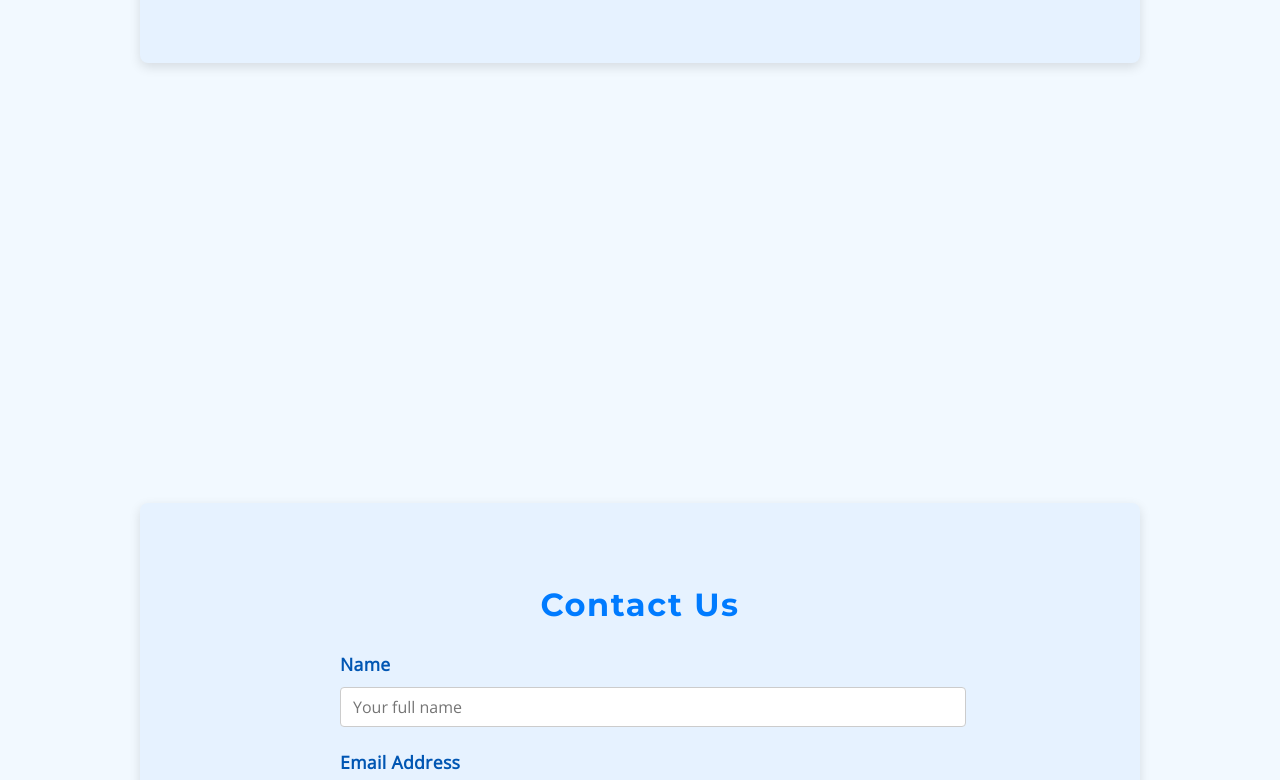
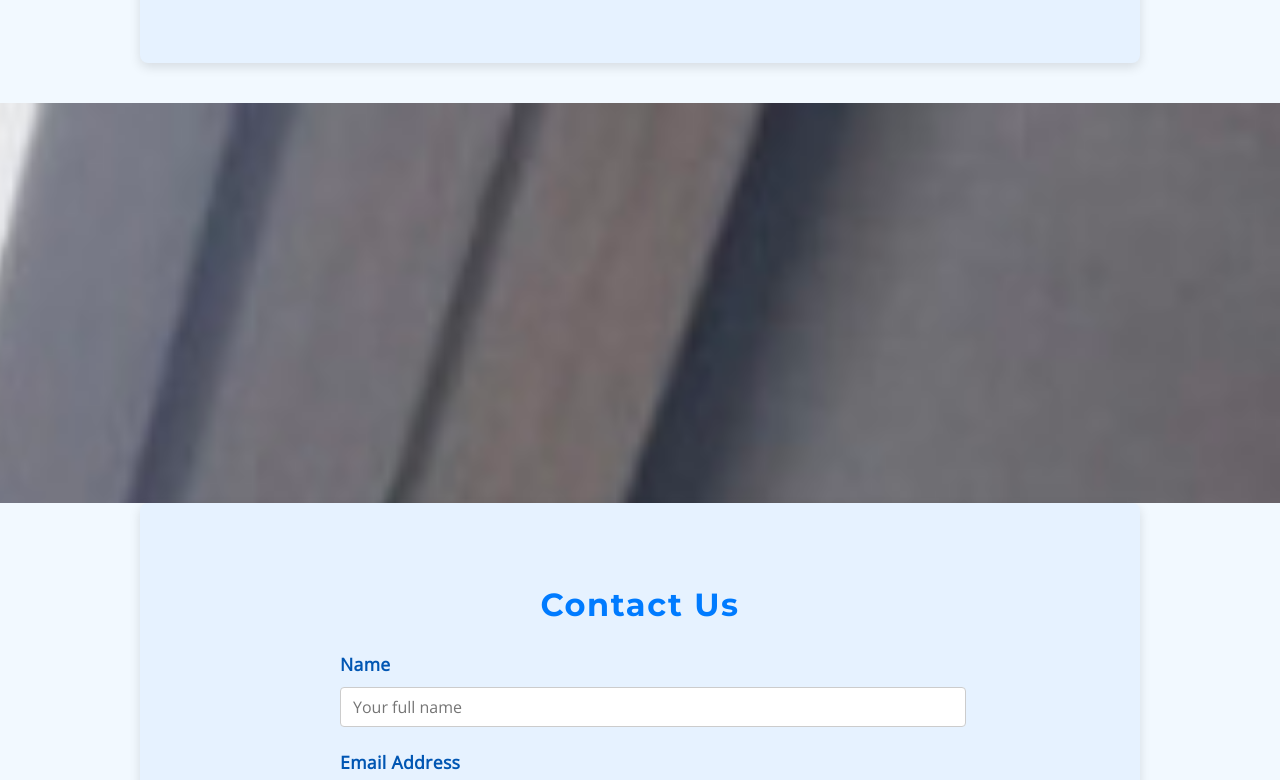
Before and after one commit to rndservicing/website-backend, a plain HTML site: page frontend/index.html in a window 1280 px wide. Shown: the part 1574-2354 px from the top of the page. Drawn offline with nearby package versions, Linux system fonts and the light colour scheme.

Commit message:
Update index.html

```diff
--- a/frontend/index.html
+++ b/frontend/index.html
@@ -89,9 +89,9 @@
       height: 100%;
     }
     .slide img {
-      width: 10%;
-      height: 10%;
-      object-fit: cover;
+      width: 100%;
+      height: 100%;
+      object-fit: contain;
     }
     @keyframes scroll {
       0%   { transform: translateX(0); }
```
